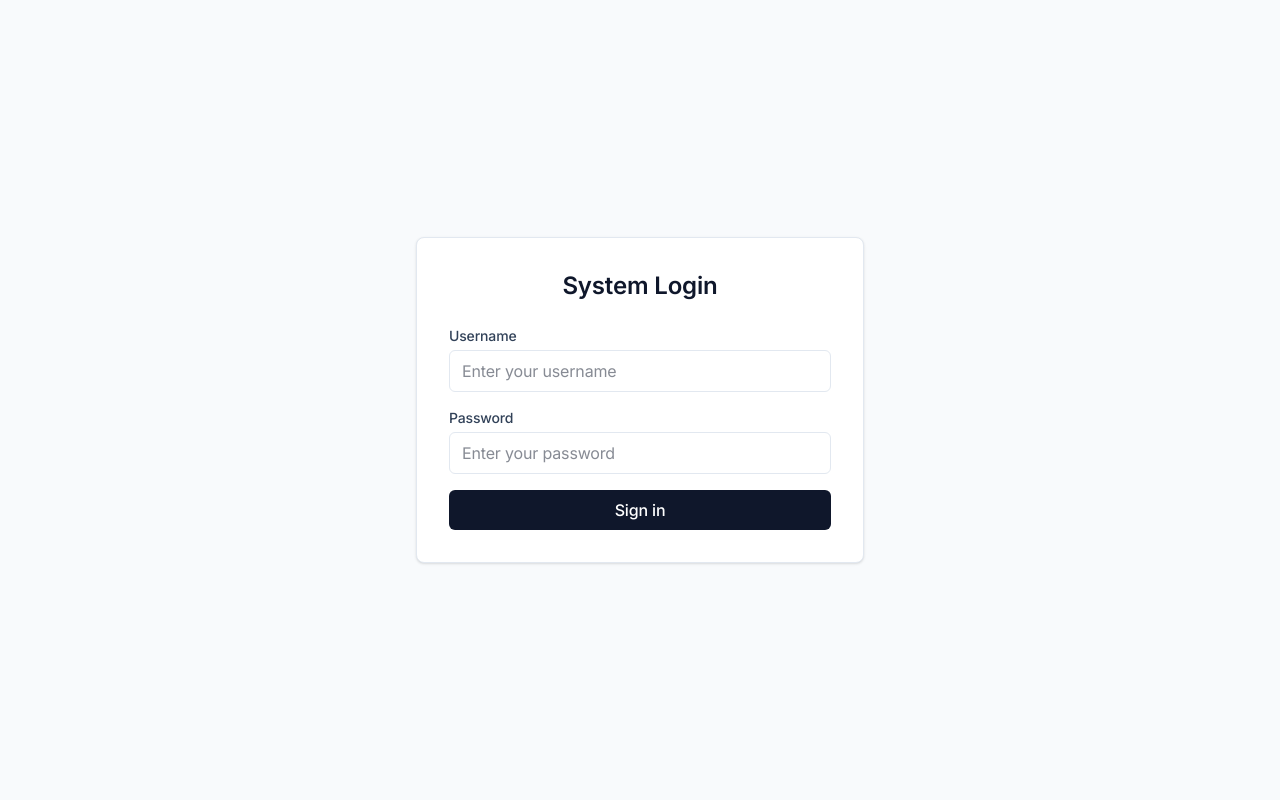
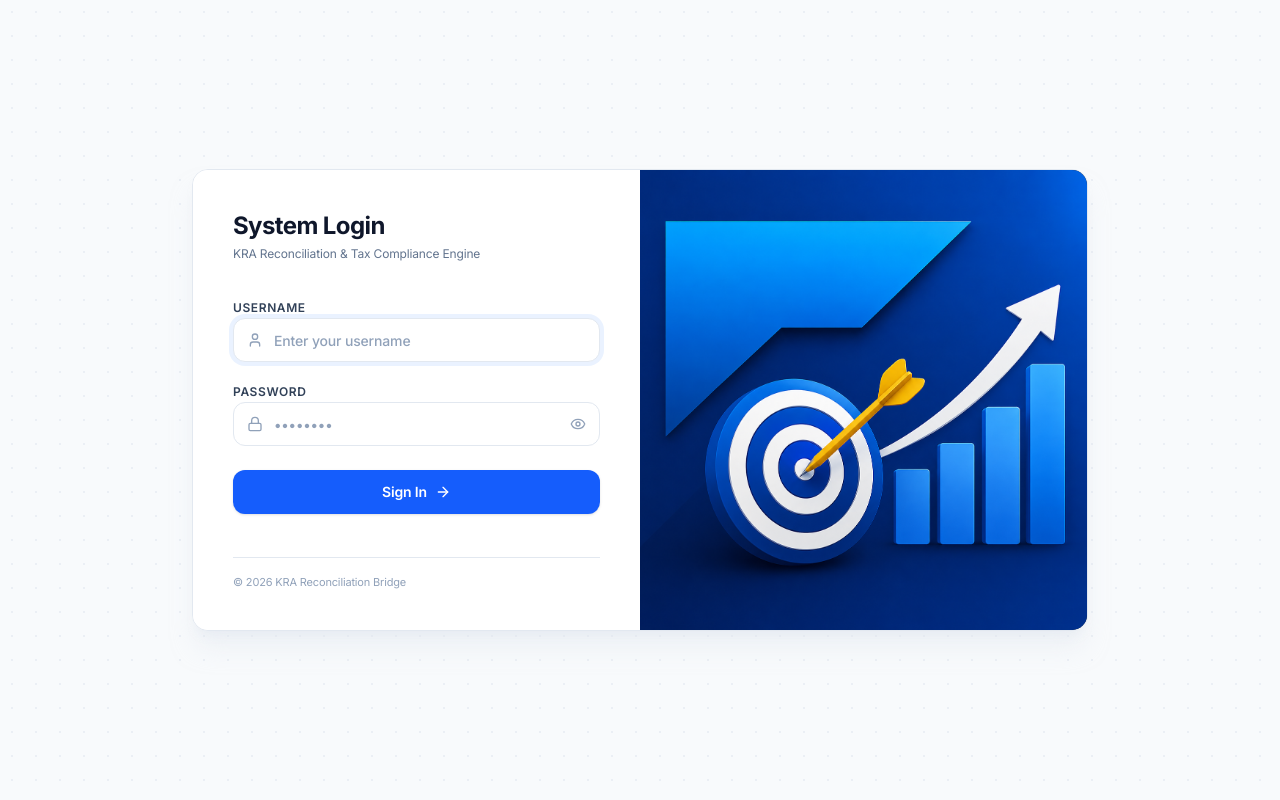
Before and after one commit to Amarsalim30/kra-reconciliation-api1, a Next.js app in the folder frontend/: page /login in a window 1280 px wide. Built offline with nearby package versions, Linux system fonts and the light colour scheme.

Commit message:
login page

```diff
--- a/frontend/src/app/login/page.tsx
+++ b/frontend/src/app/login/page.tsx
@@ -2,12 +2,23 @@
 
 import { useState } from "react";
 import { useRouter } from "next/navigation";
+import Image from "next/image";
 import { setToken, API_BASE_URL } from "@/lib/api";
+import {
+  User,
+  Lock,
+  Eye,
+  EyeOff,
+  ArrowRight,
+  Loader2,
+  ShieldAlert,
+} from "lucide-react";
 
 export default function LoginPage() {
   const router = useRouter();
   const [username, setUsername] = useState("");
   const [password, setPassword] = useState("");
+  const [showPassword, setShowPassword] = useState(false);
   const [error, setError] = useState("");
   const [loading, setLoading] = useState(false);
 
@@ -27,7 +38,7 @@ export default function LoginPage() {
 
       if (!response.ok) {
         const data = await response.json();
-        throw new Error(data.detail || "Login failed");
+        throw new Error(data.detail || "Invalid credentials. Please check your username and password.");
       }
 
       const data = await response.json();
@@ -37,7 +48,7 @@ export default function LoginPage() {
       if (err instanceof Error) {
         setError(err.message);
       } else {
-        setError("An unknown error occurred");
+        setError("An unexpected network error occurred. Please try again.");
       }
     } finally {
       setLoading(false);
@@ -45,51 +56,118 @@ export default function LoginPage() {
   };
 
   return (
-    <div className="flex min-h-screen items-center justify-center bg-slate-50">
-      <div className="w-full max-w-md bg-white p-8 rounded-lg border border-slate-200 shadow-sm">
-        <h1 className="text-2xl font-semibold text-slate-900 mb-6 text-center">
+    <div className="min-h-screen w-full bg-slate-50 flex items-center justify-center p-4 sm:p-6 lg:p-8 relative overflow-hidden select-none">
+      {/* Background Subtle Pattern */}
+      <div className="absolute inset-0 bg-[radial-gradient(#e2e8f0_1px,transparent_1px)] [background-size:24px_24px] opacity-60 pointer-events-none" />
+
+      <div className="w-full max-w-4xl bg-white rounded-2xl border border-slate-200 shadow-xl shadow-slate-200/50 overflow-hidden grid grid-cols-1 md:grid-cols-12 relative z-10">
+
+        {/* Left Side: Simple Clean Login Form */}
+        <div className="md:col-span-6 p-8 sm:p-10 bg-white flex flex-col justify-between">
+          <div>
+            <div className="mb-8">
+              <h1 className="text-2xl font-bold text-slate-900 tracking-tight">
                 System Login
               </h1>
+              <p className="text-xs text-slate-500 mt-1">
+                KRA Reconciliation & Tax Compliance Engine
+              </p>
+            </div>
+
+            {/* Error Banner */}
             {error && (
-          <div className="mb-4 p-3 bg-red-50 text-red-700 rounded text-sm">
-            {error}
+              <div className="mb-6 p-3.5 bg-rose-50 border border-rose-200 rounded-xl text-rose-800 text-xs flex items-start gap-2.5">
+                <ShieldAlert className="w-4 h-4 text-rose-600 shrink-0 mt-0.5" />
+                <div className="font-medium">{error}</div>
               </div>
             )}
+
+            {/* Form */}
             <form onSubmit={handleLogin} className="space-y-4">
-          <div>
-            <label className="block text-sm font-medium text-slate-700 mb-1">
+              <div className="space-y-1.5">
+                <label className="text-xs font-semibold text-slate-700 uppercase tracking-wider">
                   Username
                 </label>
+                <div className="relative">
+                  <div className="absolute inset-y-0 left-0 pl-3.5 flex items-center pointer-events-none text-slate-400">
+                    <User className="w-4 h-4" />
+                  </div>
                   <input
                     type="text"
                     value={username}
                     onChange={(e) => setUsername(e.target.value)}
                     required
-              className="w-full px-3 py-2 border border-slate-300 rounded-md focus:outline-none focus:ring-2 focus:ring-blue-500 focus:border-blue-500"
+                    autoFocus
                     placeholder="Enter your username"
+                    className="w-full pl-10 pr-4 py-2.5 h-11 rounded-xl border border-slate-200 bg-white text-slate-900 text-sm font-medium transition-all focus:outline-none focus:ring-4 focus:ring-blue-500/10 focus:border-blue-600 placeholder:text-slate-400"
                   />
                 </div>
-          <div>
-            <label className="block text-sm font-medium text-slate-700 mb-1">
+              </div>
+
+              <div className="space-y-1.5">
+                <label className="text-xs font-semibold text-slate-700 uppercase tracking-wider">
                   Password
                 </label>
+                <div className="relative">
+                  <div className="absolute inset-y-0 left-0 pl-3.5 flex items-center pointer-events-none text-slate-400">
+                    <Lock className="w-4 h-4" />
+                  </div>
                   <input
-              type="password"
+                    type={showPassword ? "text" : "password"}
                     value={password}
                     onChange={(e) => setPassword(e.target.value)}
                     required
-              className="w-full px-3 py-2 border border-slate-300 rounded-md focus:outline-none focus:ring-2 focus:ring-blue-500 focus:border-blue-500"
-              placeholder="Enter your password"
+                    placeholder="••••••••"
+                    className="w-full pl-10 pr-10 py-2.5 h-11 rounded-xl border border-slate-200 bg-white text-slate-900 text-sm font-medium transition-all focus:outline-none focus:ring-4 focus:ring-blue-500/10 focus:border-blue-600 placeholder:text-slate-400 font-mono"
                   />
+                  <button
+                    type="button"
+                    onClick={() => setShowPassword(!showPassword)}
+                    className="absolute inset-y-0 right-0 pr-3.5 flex items-center text-slate-400 hover:text-slate-600 transition-colors cursor-pointer"
+                  >
+                    {showPassword ? <EyeOff className="w-4 h-4" /> : <Eye className="w-4 h-4" />}
+                  </button>
                 </div>
+              </div>
+
+              <div className="pt-2">
                 <button
                   type="submit"
                   disabled={loading}
-            className="w-full bg-slate-900 text-white py-2 px-4 rounded-md font-medium hover:bg-slate-800 focus:outline-none focus:ring-2 focus:ring-offset-2 focus:ring-slate-900 disabled:opacity-50 disabled:cursor-not-allowed transition-colors"
+                  className="w-full h-11 bg-blue-600 hover:bg-blue-700 active:bg-blue-800 text-white rounded-xl font-semibold text-sm shadow-sm transition-all duration-150 flex items-center justify-center gap-2 cursor-pointer disabled:opacity-50 disabled:cursor-not-allowed"
                 >
-            {loading ? "Signing in..." : "Sign in"}
+                  {loading ? (
+                    <>
+                      <Loader2 className="w-4 h-4 animate-spin" />
+                      <span>Signing in...</span>
+                    </>
+                  ) : (
+                    <>
+                      <span>Sign In</span>
+                      <ArrowRight className="w-4 h-4" />
+                    </>
+                  )}
                 </button>
+              </div>
             </form>
+          </div>
+
+          <div className="mt-8 pt-4 border-t border-slate-100 text-[11px] text-slate-400">
+            &copy; {new Date().getFullYear()} KRA Reconciliation Bridge
+          </div>
+        </div>
+
+        {/* Right Side: Image Only */}
+        <div className="md:col-span-6 min-h-[320px] md:min-h-[460px] relative overflow-hidden bg-slate-900">
+          <Image
+            src="/login.png"
+            alt="System Banner"
+            fill
+            priority
+            className="object-cover"
+          />
+        </div>
+
       </div>
     </div>
   );
```
Also changed, not shown: frontend/public/login.png (added). Lines whose indentation alone changed are shown as unchanged.
